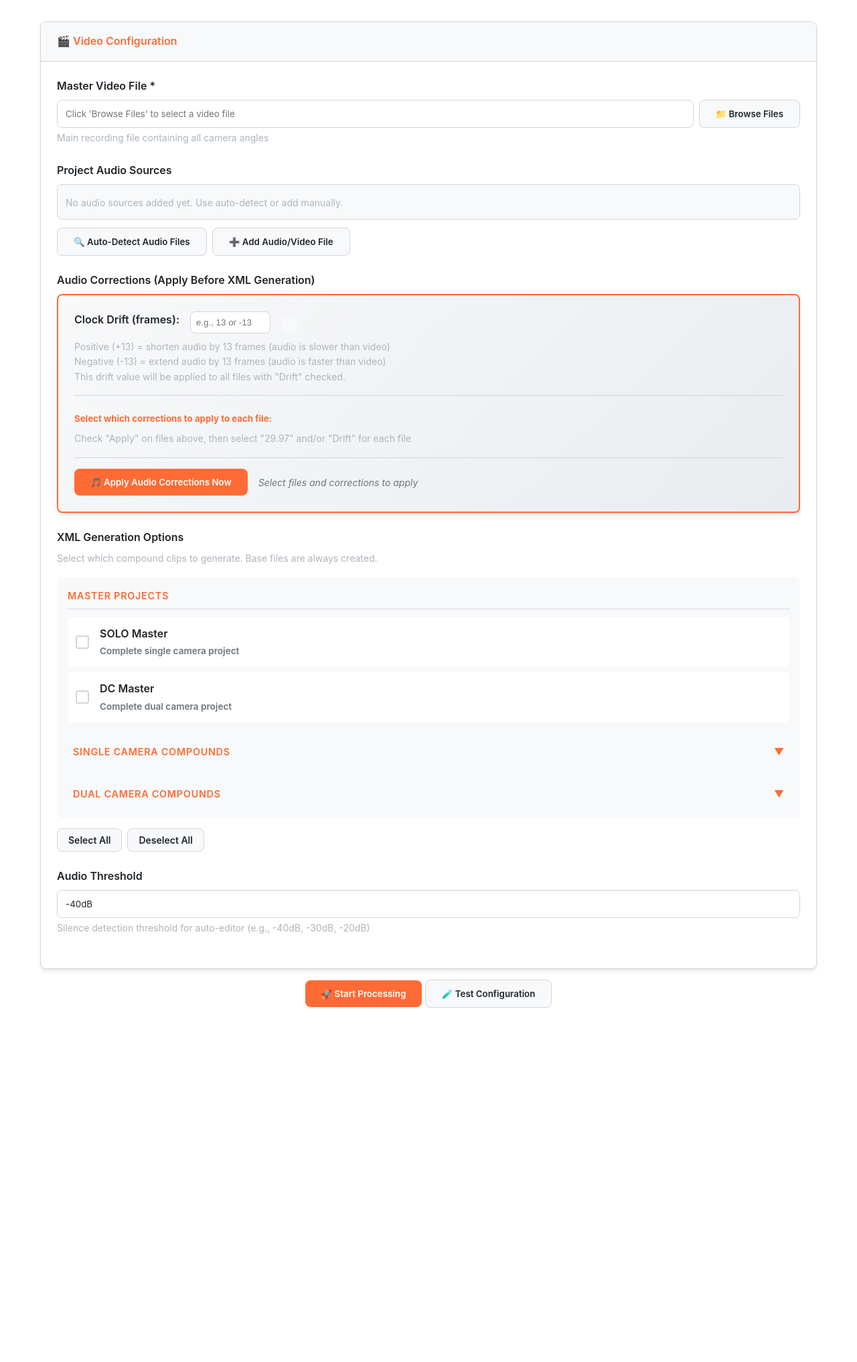
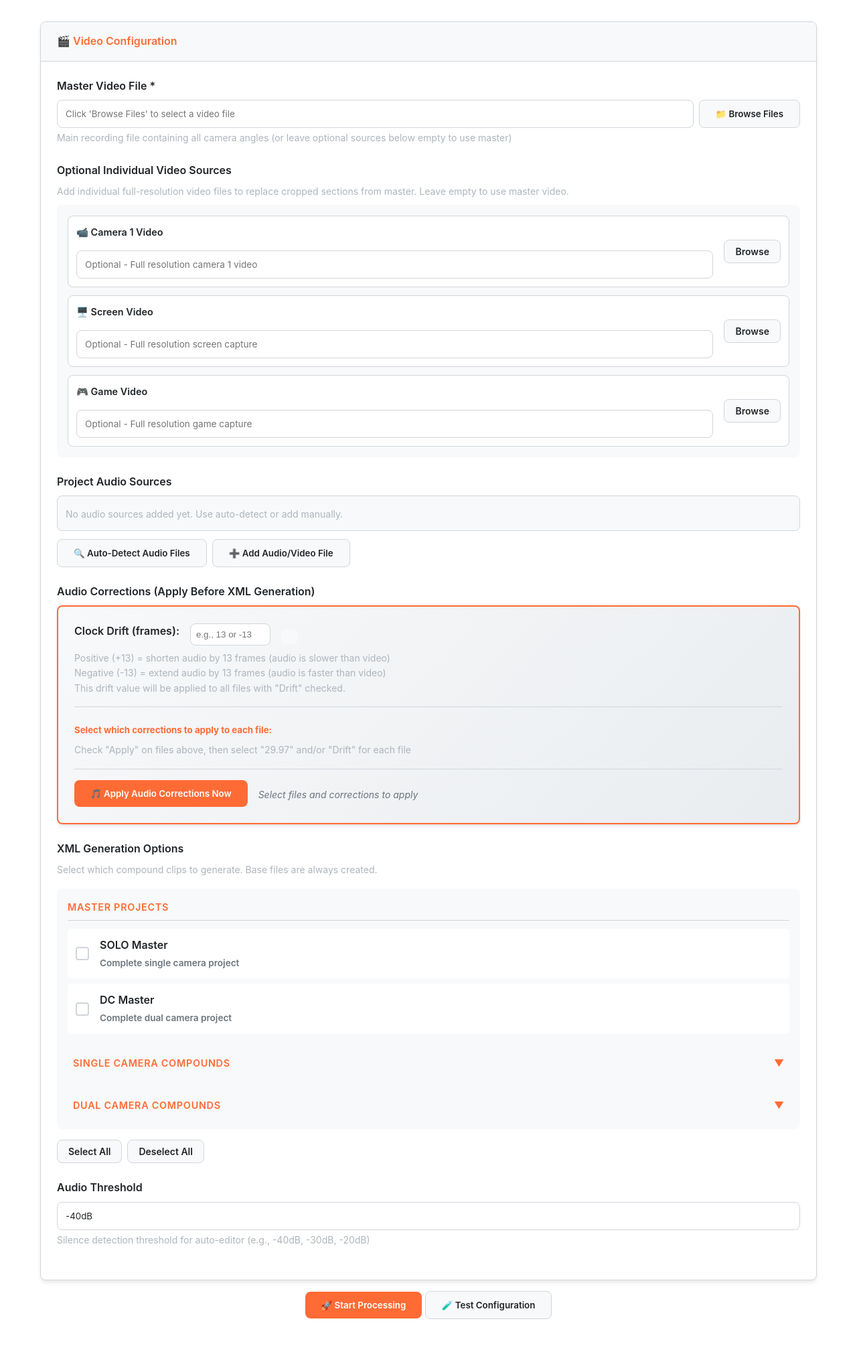
Before and after one commit to telltaleatheist/autocutstudio, a Flask app: page / in a window 1280 px wide. Shown: the part 400-2434 px from the top of the page at 67% size. Before the commit the page ends 1905 px from the top, so only its background shows below. Run offline with Flask 3, Linux system fonts and the light colour scheme.

Commit message:
add the ability to use cam video

```diff
--- a/core/xml_utils.py
+++ b/core/xml_utils.py
@@ -356,7 +356,7 @@ class FCPXMLUtils:
         # Add transform elements if provided
         if transforms:
             # Add crop adjustment if specified
-            if 'crop' in transforms:
+            if 'crop' in transforms and transforms['crop'] is not None:
                 crop_values = transforms['crop']  # [left, top, right, bottom]
                 crop = ET.SubElement(video, 'adjust-crop')
                 crop.set('mode', transforms.get('crop_mode', 'trim'))
--- a/webui/app.py
+++ b/webui/app.py
@@ -340,6 +340,9 @@ def process_video_background(job, data):
         audio_sync_settings = data.get('audioSyncSettings', {})  # Individual sync settings
         threshold = data.get('threshold', config.default_threshold)
         xml_options = data.get('xmlOptions', None)  # Get XML generation options
+        video_sources = data.get('videoSources', {})  # Get optional video sources (cam1, screen, game)
+
+        print(f"Optional video sources provided: {list(video_sources.keys())}")
 
         # Auto-detect framerate from master video
         print(f"Auto-detecting framerate from master video: {master_video}")
@@ -481,7 +484,8 @@ def process_video_background(job, data):
                     cam_audio_sources,
                     'solo',
                     None,
-                    False  # Audio already processed with individual sync settings
+                    False,  # Audio already processed with individual sync settings
+                    video_sources  # Pass optional video sources
                 )
                 all_xml_files.append(cam_solo_path)  # Add to XML collection
                 generated_clips.append({
@@ -498,7 +502,7 @@ def process_video_background(job, data):
             try:
                 cam_generator = CamGenerator(config)
                 cam_solo_path = cam_generator.generate_cam_compound(
-                    compound_xml, cam_audio_sources, 'solo', None, False
+                    compound_xml, cam_audio_sources, 'solo', None, False, video_sources
                 )
                 all_xml_files.append(cam_solo_path)  # Add to zip even if not displayed
             except Exception as e:
@@ -638,7 +642,8 @@ def process_video_background(job, data):
                     ssb_audio_sources if ssb_audio_sources else {},
                     'solo',
                     None,
-                    False
+                    False,
+                    video_sources  # Pass optional video sources
                 )
                 all_xml_files.append(ssb_solo_path)
                 generated_clips.append({
@@ -657,7 +662,7 @@ def process_video_background(job, data):
             try:
                 ssb_generator = SSBGenerator(config)
                 ssb_solo_path = ssb_generator.generate_ssb_compound(
-                    compound_xml, ssb_audio_sources if ssb_audio_sources else {}, 'solo', None, False
+                    compound_xml, ssb_audio_sources if ssb_audio_sources else {}, 'solo', None, False, video_sources
                 )
                 all_xml_files.append(ssb_solo_path)  # Add to zip even if not displayed
             except Exception as e:
--- a/webui/static/css/style.css
+++ b/webui/static/css/style.css
@@ -1251,6 +1251,65 @@ body {
     margin-top: 0;
 }
 
+/* Video Sources Container */
+.video-sources-container {
+    background: var(--bg-secondary);
+    border-radius: var(--border-radius);
+    padding: 1rem;
+    margin-top: 0.5rem;
+}
+
+.video-source-item {
+    display: flex;
+    align-items: center;
+    justify-content: space-between;
+    gap: 1rem;
+    padding: 0.75rem;
+    background: var(--bg-card);
+    border: 1px solid var(--border-color);
+    border-radius: var(--border-radius);
+    margin-bottom: 0.75rem;
+    transition: var(--transition);
+}
+
+.video-source-item:last-child {
+    margin-bottom: 0;
+}
+
+.video-source-item:hover {
+    box-shadow: var(--shadow-sm);
+}
+
+.video-source-info {
+    flex: 1;
+    display: flex;
+    flex-direction: column;
+    gap: 0.5rem;
+}
+
+.video-source-label {
+    font-weight: 600;
+    color: var(--text-primary);
+    font-size: 0.9rem;
+}
+
+.video-source-info input {
+    width: 100%;
+    padding: 0.5rem;
+    border: 1px solid var(--border-color);
+    border-radius: var(--border-radius);
+    background: var(--bg-primary);
+    color: var(--text-secondary);
+    font-size: 0.85rem;
+    font-family: 'SF Mono', Monaco, monospace;
+}
+
+.video-source-actions {
+    display: flex;
+    gap: 0.5rem;
+    flex-shrink: 0;
+}
+
 /* Responsive */
 @media (max-width: 768px) {
     .drift-input-row {
@@ -1265,4 +1324,13 @@ body {
     .audio-corrections-group {
         flex-wrap: wrap;
     }
+
+    .video-source-item {
+        flex-direction: column;
+        align-items: stretch;
+    }
+
+    .video-source-actions {
+        justify-content: flex-end;
+    }
 }
--- a/webui/static/js/app.js
+++ b/webui/static/js/app.js
@@ -7,6 +7,7 @@ let currentFileBrowserPath = '/Volumes/Callisto/Movies';
 let selectedFilePath = null;
 let fileBrowserTarget = null;
 let projectAudioSources = {};
+let projectVideoSources = {};  // Store optional video sources
 let browserMode = 'master';
 let masterVideoDuration = null;
 let audioChangesInProgress = false;
@@ -91,6 +92,46 @@ function handleMasterProjectChange(masterType) {
             document.querySelector('input[value="ssbDual"]').checked = false;
         }
     }
+}
+
+// Video source management
+function openVideoSourceBrowser(sourceType) {
+    fileBrowserTarget = sourceType;
+    browserMode = 'videoSource';
+    selectedFilePath = null;
+
+    const labels = {
+        'cam1': 'Camera 1 Video',
+        'screen': 'Screen Video',
+        'game': 'Game Video'
+    };
+
+    document.getElementById('modalTitle').textContent = `📁 Select ${labels[sourceType]}`;
+    document.getElementById('fileBrowserModal').classList.remove('hidden');
+    document.getElementById('selectFileBtn').classList.remove('hidden');
+    document.getElementById('selectFileBtn').disabled = true;
+    document.getElementById('selectFileBtn').textContent = 'Select Video';
+    loadFileBrowserPath(currentFileBrowserPath);
+}
+
+function clearVideoSource(sourceType) {
+    const pathInputId = `${sourceType}VideoPath`;
+    const clearBtnId = `clear${sourceType.charAt(0).toUpperCase() + sourceType.slice(1)}Btn`;
+
+    document.getElementById(pathInputId).value = '';
+    document.getElementById(clearBtnId).style.display = 'none';
+
+    delete projectVideoSources[sourceType];
+}
+
+function setVideoSource(sourceType, path) {
+    const pathInputId = `${sourceType}VideoPath`;
+    const clearBtnId = `clear${sourceType.charAt(0).toUpperCase() + sourceType.slice(1)}Btn`;
+
+    document.getElementById(pathInputId).value = path;
+    document.getElementById(clearBtnId).style.display = 'inline-flex';
+
+    projectVideoSources[sourceType] = path;
 }
 
 // Audio source management
@@ -484,6 +525,7 @@ function getFormData() {
         threshold: formData.get('threshold'),
         audioSyncSettings: audioSyncSettings,
         xmlOptions: xmlOptions,
+        videoSources: projectVideoSources,  // Add optional video sources
         ...audioSources
     };
 
@@ -862,7 +904,8 @@ function renderFileList(items) {
     items.forEach(item => {
         const icon = getFileIcon(item.type);
         const isSelectable = (browserMode === 'master' && item.type === 'video') ||
-                           (browserMode === 'audio' && (item.type === 'audio' || item.type === 'video'));
+                           (browserMode === 'audio' && (item.type === 'audio' || item.type === 'video')) ||
+                           (browserMode === 'videoSource' && item.type === 'video');
 
         html += `
             <div class="file-item ${isSelectable ? 'selectable' : ''}"
@@ -902,7 +945,8 @@ function handleFileClick(path, type) {
     if (type === 'directory') {
         loadFileBrowserPath(path);
     } else if ((browserMode === 'master' && type === 'video') ||
-               (browserMode === 'audio' && (type === 'audio' || type === 'video'))) {
+               (browserMode === 'audio' && (type === 'audio' || type === 'video')) ||
+               (browserMode === 'videoSource' && type === 'video')) {
         selectedFilePath = path;
         event.target.closest('.file-item').classList.add('selected');
         document.getElementById('selectFileBtn').disabled = false;
@@ -939,6 +983,17 @@ function selectCurrentFile() {
         updateProjectAudioList();
         closeFileBrowser();
         showAlert('info', `Added ${fileName} to project. Please select its audio type.`);
+    } else if (browserMode === 'videoSource') {
+        // Handle video source selection (cam1, screen, game)
+        setVideoSource(fileBrowserTarget, selectedFilePath);
+        closeFileBrowser();
+
+        const labels = {
+            'cam1': 'Camera 1',
+            'screen': 'Screen',
+            'game': 'Game'
+        };
+        showAlert('success', `Added ${labels[fileBrowserTarget]} video source`);
     }
 }
 
--- a/webui/templates/index.html
+++ b/webui/templates/index.html
@@ -48,7 +48,62 @@
                                     📁 Browse Files
                                 </button>
                             </div>
-                            <small class="form-help">Main recording file containing all camera angles</small>
+                            <small class="form-help">Main recording file containing all camera angles (or leave optional sources below empty to use master)</small>
+                        </div>
+
+                        <!-- Optional Video Sources -->
+                        <div class="form-group">
+                            <label>Optional Individual Video Sources</label>
+                            <small class="form-help">Add individual full-resolution video files to replace cropped sections from master. Leave empty to use master video.</small>
+                            <div class="video-sources-container">
+                                <!-- Camera 1 Video -->
+                                <div class="video-source-item">
+                                    <div class="video-source-info">
+                                        <label class="video-source-label">📹 Camera 1 Video</label>
+                                        <input type="text" id="cam1VideoPath" readonly placeholder="Optional - Full resolution camera 1 video">
+                                    </div>
+                                    <div class="video-source-actions">
+                                        <button type="button" class="btn btn-small btn-secondary" onclick="openVideoSourceBrowser('cam1')">
+                                            Browse
+                                        </button>
+                                        <button type="button" class="btn btn-small btn-danger" onclick="clearVideoSource('cam1')" style="display:none;" id="clearCam1Btn">
+                                            ✕
+                                        </button>
+                                    </div>
+                                </div>
+
+                                <!-- Screen Video -->
+                                <div class="video-source-item">
+                                    <div class="video-source-info">
+                                        <label class="video-source-label">🖥️ Screen Video</label>
+                                        <input type="text" id="screenVideoPath" readonly placeholder="Optional - Full resolution screen capture">
+                                    </div>
+                                    <div class="video-source-actions">
+                                        <button type="button" class="btn btn-small btn-secondary" onclick="openVideoSourceBrowser('screen')">
+                                            Browse
+                                        </button>
+                                        <button type="button" class="btn btn-small btn-danger" onclick="clearVideoSource('screen')" style="display:none;" id="clearScreenBtn">
+                                            ✕
+                                        </button>
+                                    </div>
+                                </div>
+
+                                <!-- Game Video -->
+                                <div class="video-source-item">
+                                    <div class="video-source-info">
+                                        <label class="video-source-label">🎮 Game Video</label>
+                                        <input type="text" id="gameVideoPath" readonly placeholder="Optional - Full resolution game capture">
+                                    </div>
+                                    <div class="video-source-actions">
+                                        <button type="button" class="btn btn-small btn-secondary" onclick="openVideoSourceBrowser('game')">
+                                            Browse
+                                        </button>
+                                        <button type="button" class="btn btn-small btn-danger" onclick="clearVideoSource('game')" style="display:none;" id="clearGameBtn">
+                                            ✕
+                                        </button>
+                                    </div>
+                                </div>
+                            </div>
                         </div>
 
                         <!-- Project Audio Sources -->
```
Also changed, not shown: core/compound_generators/cam_generator.py (+47 -10 lines), core/compound_generators/ssb_generator.py (+105 -23 lines).
